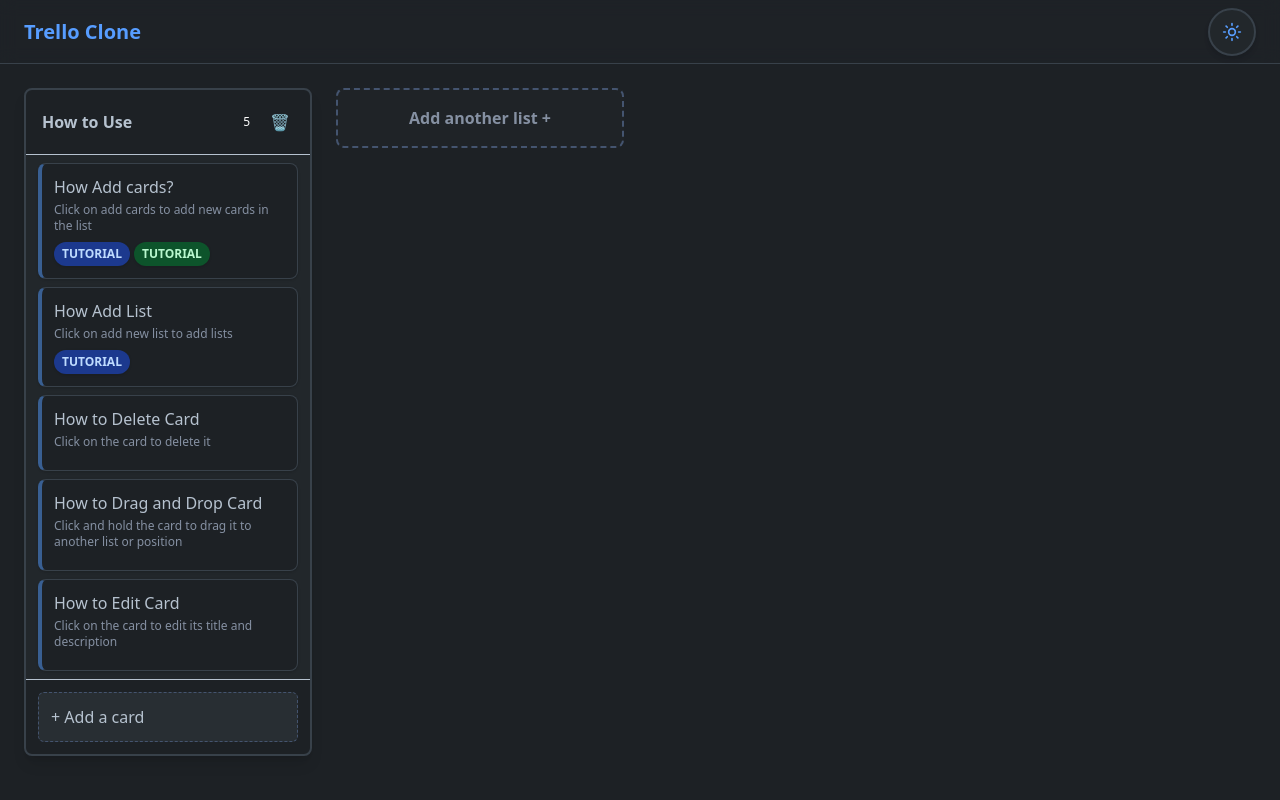
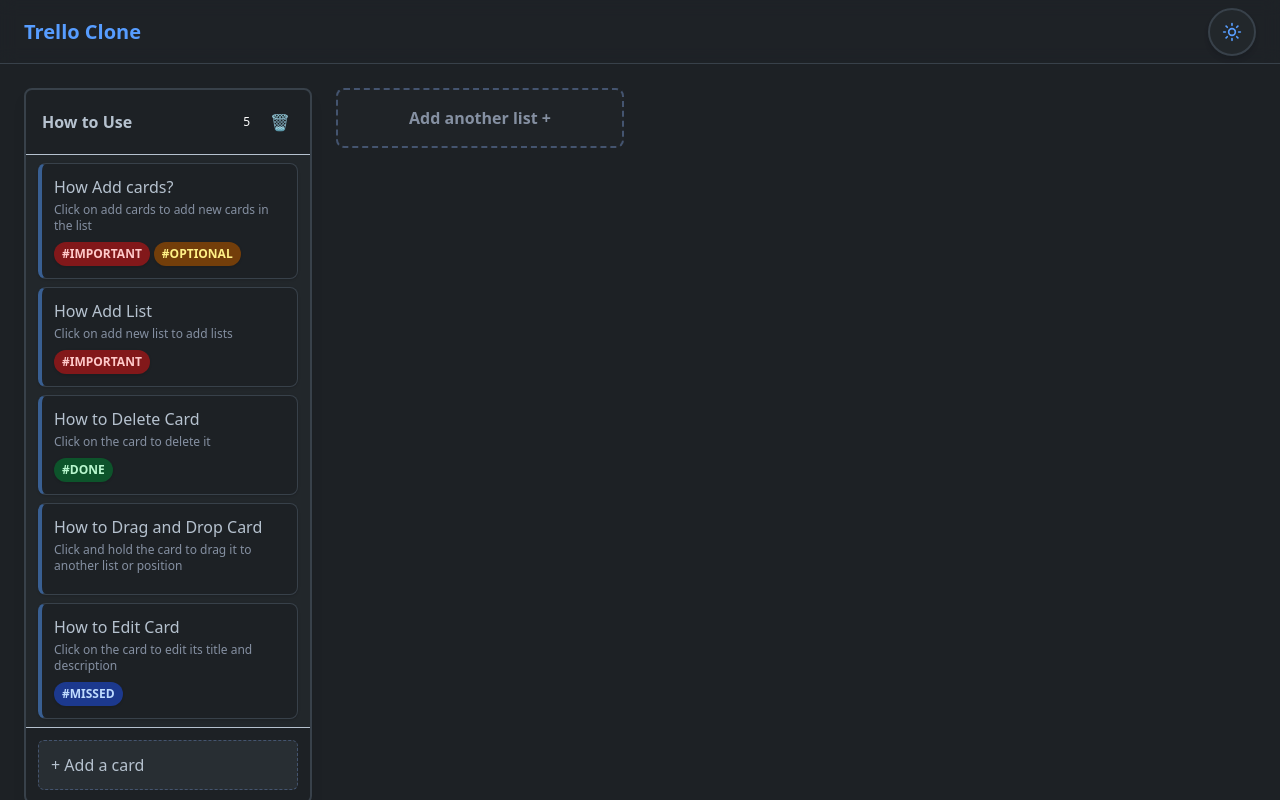
Before and after one commit to Ayush-Tak/taskflow-pro, a React (Vite) app: page / in a window 1280 px wide. Shown: the top 800 px of the page. Built offline with nearby package versions, Linux system fonts and the light colour scheme.

Commit message:
migration

```diff
--- a/src/contexts/BoardContext.jsx
+++ b/src/contexts/BoardContext.jsx
@@ -24,7 +24,10 @@
       return { ...state, lists: [...state.lists, action.payload] };
 
     case "DELETE_LIST":
-      return { ...state, lists: state.lists.filter((list) => list.id !== action.payload.listID) };
+      return {
+        ...state,
+        lists: state.lists.filter((list) => list.id !== action.payload.listID),
+      };
 
     case "EDIT_LIST_TITLE":
       return {
@@ -112,7 +115,9 @@
         if (list.id === destListId) {
           let newCards;
           if (overCardId) {
-            const overIndex = list.cards.findIndex((card) => card.id === overCardId);
+            const overIndex = list.cards.findIndex(
+              (card) => card.id === overCardId
+            );
             newCards = [...list.cards];
             newCards.splice(overIndex, 0, foundCard);
           } else {
@@ -138,6 +143,33 @@
     // Label operations
     case "ADD_LABEL":
       return { ...state, labels: [...state.labels, action.payload] };
+
+    case "REMOVE_LABEL":
+      return {
+        ...state,
+        labels: state.labels.filter(
+          (label) => label.id !== action.payload.labelID
+        ),
+        lists: state.lists.map((list) => ({
+          ...list,
+          cards: list.cards.map((card) => ({
+            ...card,
+            labelIds: (card.labelIds || []).filter(
+              (id) => id !== action.payload.labelID
+            ),
+          })),
+        })),
+      };
+
+    case "EDIT_LABEL":
+      return {
+        ...state,
+        labels: state.labels.map((label) => {
+          label.id === action.payload.labelID
+            ? { ...label, ...action.payload.updatedLabel }
+            : label;
+        }),
+      };
 
     case "ADD_LABEL_TO_CARD": {
       const { listID, cardID, labelID } = action.payload;
@@ -169,9 +201,11 @@
  * Contains a tutorial list with example cards explaining how to use the app
  */
 const initialBoardData = {
-  labels:[
-    {id: 'label-1',color: 'blue', name: 'Tutorial'},
-    {id: 'label-2',color: 'green', name: 'Tutorial'},
+  labels: [
+    { id: "label-1", color: "red", name: "#Important" },
+    { id: "label-2", color: "yellow", name: "#Optional" },
+    { id: "label-3", color: "green", name: "#Done"},
+    {id : "label-4", color:"blue", name:"#Missed"},
   ],
   lists: [
     {
@@ -182,18 +216,19 @@
           id: "card-1",
           title: "How Add cards?",
           description: "Click on add cards to add new cards in the list",
-        labelIds:["label-1", "label-2"],
+          labelIds: ["label-1", "label-2"],
         },
         {
           id: "card-2",
           title: "How Add List",
           description: "Click on add new list to add lists",
-        labelIds:["label-1",],
+          labelIds: ["label-1"],
         },
         {
           id: "card-4",
           title: "How to Delete Card",
           description: "Click on the card to delete it",
+          labelIds: ["label-3"]
         },
         {
           id: "card-5",
@@ -205,10 +240,11 @@
           id: "card-3",
           title: "How to Edit Card",
           description: "Click on the card to edit its title and description",
+          labelIds:["label-4"]
         },
       ],
     },
-]
+  ],
 };
 
 /**
@@ -224,7 +260,16 @@
     if (serializedState === null) {
       return initialBoardData;
     }
-    return JSON.parse(serializedState);
+    const parsed = JSON.parse(serializedState);
+    // MIGRATION: If old or invalid data shape, reset to initialBoardData
+    if (
+      typeof parsed !== "object" ||
+      !Array.isArray(parsed.lists) ||
+      !Array.isArray(parsed.labels)
+    ) {
+      return initialBoardData;
+    }
+    return parsed;
   } catch (error) {
     console.error("Error loading board data:", error);
     return initialBoardData;
```
Lines whose indentation alone changed are shown as unchanged.
